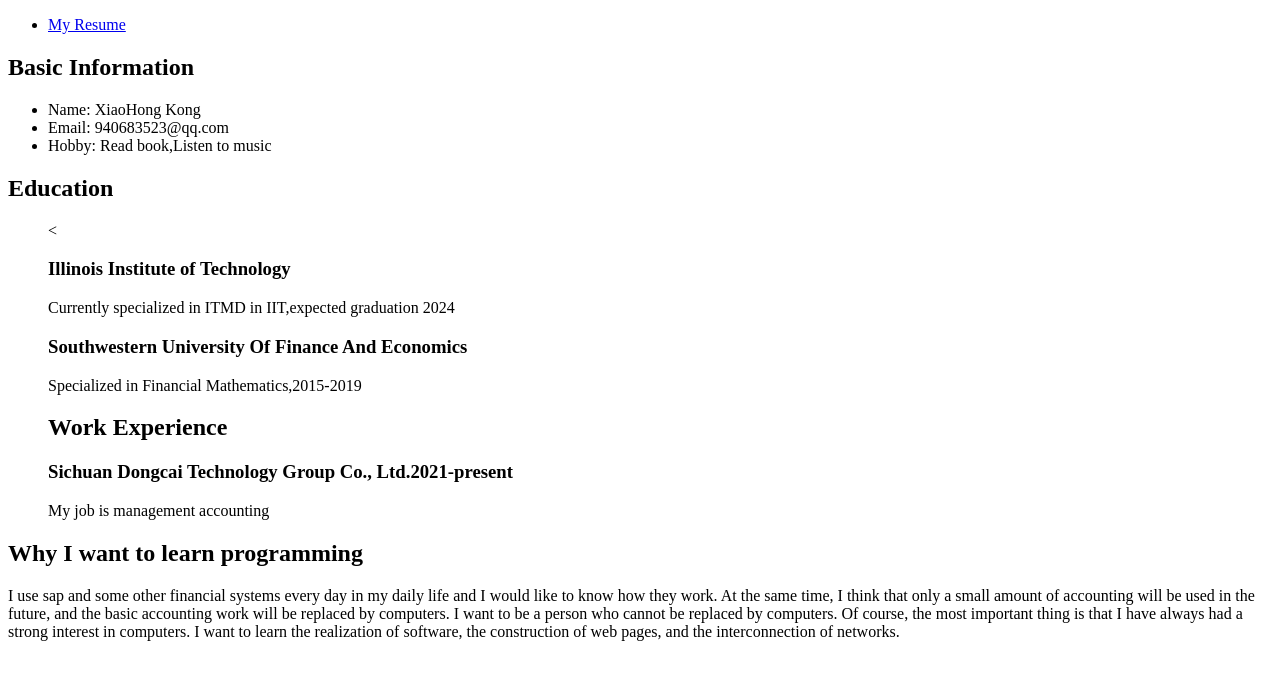
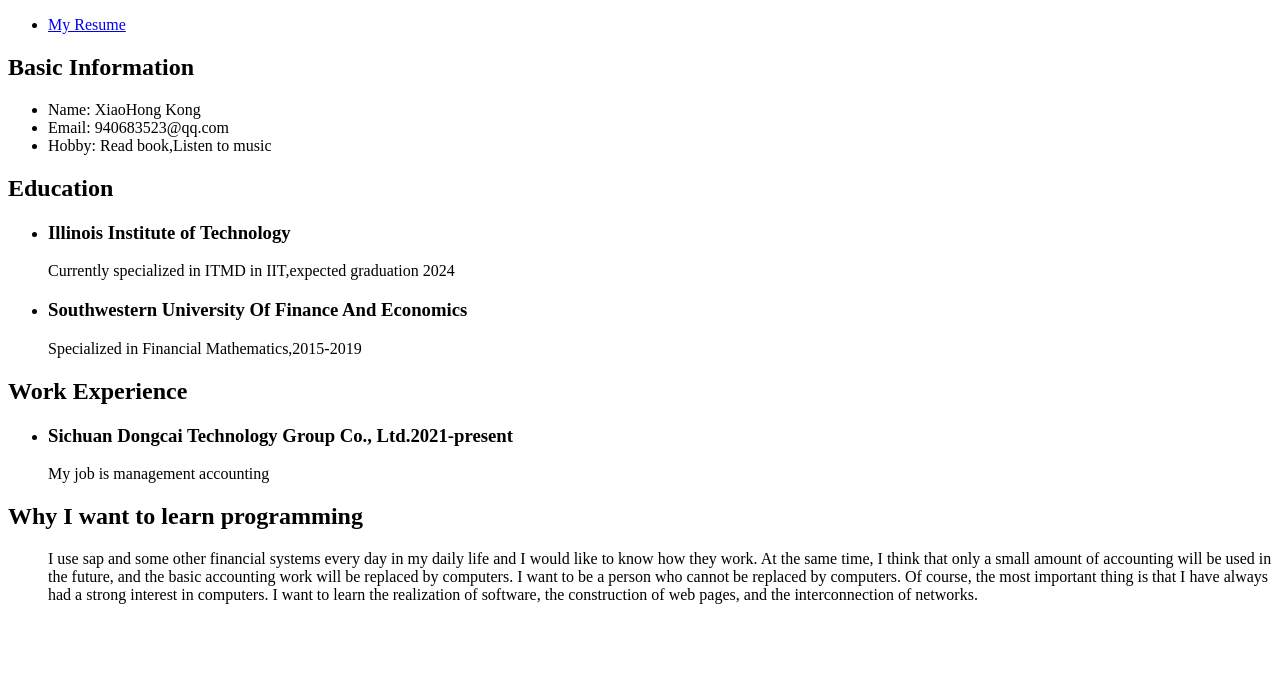
Before and after one commit to XiaoHongKou/Project-1, a plain HTML site: page Index.html in a window 1280 px wide. Drawn offline with Linux system fonts and the light colour scheme.

Commit message:
Update Index.html

```diff
--- a/Index.html
+++ b/Index.html
@@ -17,18 +17,28 @@
 				<li>Hobby: Read book,Listen to music</li>
 			</ul>
 			    <h2>Education</h2>
-			        <ul><<h3>Illinois Institute of Technology</h3>
+			<ul><li>
+			        <h3>Illinois Institute of Technology</h3>
+			</li></ul>
+			<ul>
 			            <p>Currently specialized in ITMD in IIT,expected graduation 2024</p>
+		 	</ul>
+		 	<ul><li>
 			        <h3>Southwestern University Of Finance And Economics</h3>
+			</li></ul>
+			<ul>
 			            <p>Specialized in Financial Mathematics,2015-2019</p></ul>
+				<h2>Work Experience</h2>
+			<ul><li>
+					<h3>Sichuan Dongcai Technology Group Co., Ltd.2021-present</h3>
+			</li></ul>
 			<ul>
-				<h2>Work Experience</h2>
-					<h3>Sichuan Dongcai Technology Group Co., Ltd.2021-present</h3>
 						<p>My job is management accounting</p>
 			</ul>
 
 				<h2>Why I want to learn programming</h2>
+			<ul>
 						<p>I use sap and some other financial systems every day in my daily life and I would like to know how they work. At the same time, I think that only a small amount of accounting will be used in the future, and the basic accounting work will be replaced by computers. I want to be a person who cannot be replaced by computers. Of course, the most important thing is that I have always had a strong interest in computers. I want to learn the realization of software, the construction of web pages, and the interconnection of networks.</p>
-
+			</ul>
 	</body>
 	</html>
```
